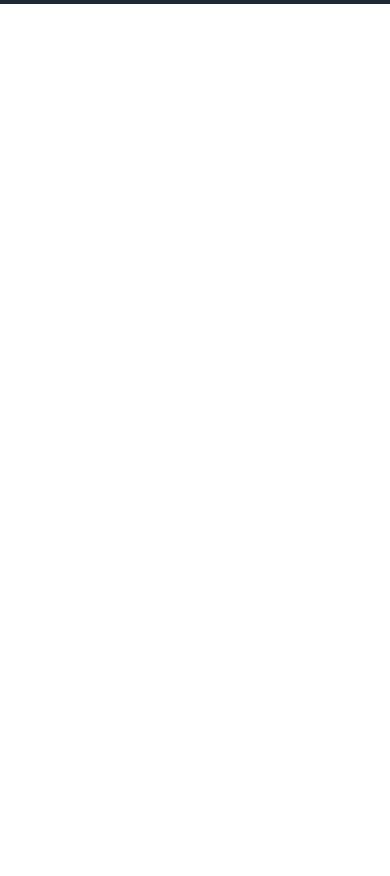
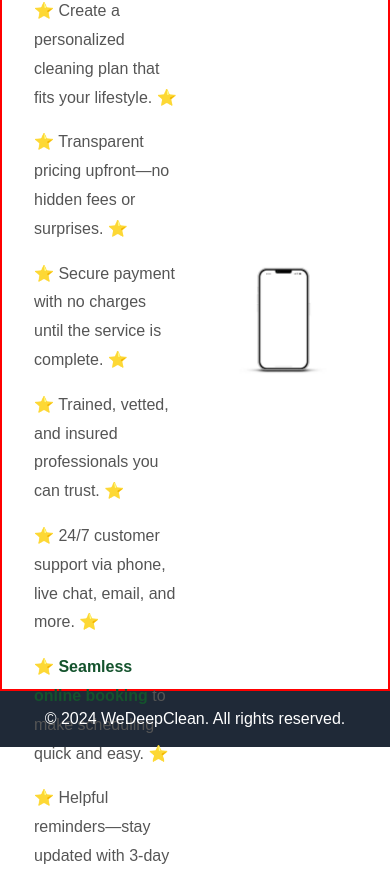
Before and after one commit to meet32001/WeDeepClean, a Next.js app: page / in a window 390 px wide. Shown: the part 3274-4150 px from the top of the page. Before the commit the page ends 3278 px from the top, so only its background shows below. Built offline with nearby package versions, Linux system fonts and the light colour scheme.

Commit message:
MobileSection Done

```diff
--- /dev/null
+++ b/src/app/Components/MobileDisplaySection/MobileDisplay.module.css
@@ -0,0 +1,76 @@
+/* Section */
+.section {
+    border: 2px solid red;
+    height: 88vh;
+    display: flex;
+    justify-content: center;
+    align-items: center;
+    padding: 4rem 2rem;
+    background-color: white; /* Light background for contrast */
+  }
+
+  /* Container */
+  .container {
+    display: flex;
+    flex-wrap: wrap; /* Ensure responsive layout */
+    align-items: center;
+    max-width: 1200px;
+    width: 100%;
+    gap: 2rem; /* Space between text and image */
+  }
+
+  /* Text Container */
+  .textContainer {
+    flex: 1;
+    max-width: 600px;
+  }
+
+  .highlightText {
+    color: #14532d;
+    font-size: 1.2rem;
+    font-weight: bold;
+    margin-bottom: 1rem;
+  }
+
+  .title {
+    font-size: 2rem;
+    font-weight: bold;
+    color: #000;
+    margin-bottom: 1.5rem;
+  }
+
+  .benefitsList {
+    list-style: none;
+    padding: 0;
+    font-size: 1rem;
+    line-height: 1.8;
+  }
+
+  .benefitsList li {
+    margin-bottom: 1rem;
+    color: #555;
+  }
+
+  .highlight {
+    color: #14532d;
+    font-weight: bold;
+  }
+
+  /* Image Container */
+  .imageContainer {
+    /* border: 2px solid blue; */
+    height: 88vh;
+    flex: 1;
+    display: flex;
+    justify-content: center;
+    align-items: center;
+    overflow: hidden;
+    height: 100%; /* Adjust container height */
+  }
+
+  .image {
+    width: 100%;
+    max-width: 1000px; /* Increase the maximum size */
+    object-fit: contain;
+    transition: transform 0.3s ease;
+  }
--- /dev/null
+++ b/src/app/Components/MobileDisplaySection/MobileDisplaySection.tsx
@@ -0,0 +1,47 @@
+"use client";
+
+import React from "react";
+import styles from "./MobileDisplay.module.css";
+
+const CleaningServiceSection: React.FC = () => {
+  return (
+    <section className={styles.section}>
+      <div className={styles.container}>
+        {/* Left Side: Text */}
+        <div className={styles.textContainer}>
+          <p className={styles.highlightText}>Experience Hassle-Free Cleaning Services</p>
+          <h1 className={styles.title}>
+            Book Your Cleaning Service in less than 1 minute!
+          </h1>
+          <ul className={styles.benefitsList}>
+            <li>⭐ Create a personalized cleaning plan that fits your lifestyle. ⭐</li>
+            <li>⭐ Transparent pricing upfront—no hidden fees or surprises. ⭐</li>
+            <li>⭐ Secure payment with no charges until the service is complete. ⭐</li>
+            <li>⭐ Trained, vetted, and insured professionals you can trust. ⭐</li>
+            <li>
+              ⭐ 24/7 customer support via phone, live chat, email, and more. ⭐
+            </li>
+            <li>
+              ⭐ <span className={styles.highlight}>Seamless online booking</span> to make scheduling quick and easy. ⭐
+            </li>
+            <li>⭐ Helpful reminders—stay updated with 3-day and 1-day appointment alerts. ⭐</li>
+            <li>
+              ⭐ <span className={styles.highlight}>Satisfaction guaranteed</span>—we clean until you're completely happy. ⭐
+            </li>
+          </ul>
+        </div>
+
+        {/* Right Side: Image */}
+        <div className={styles.imageContainer}>
+          <img
+            src="/picturesofwebsite/mobile.jpg"
+            alt="Phone Mockup"
+            className={styles.image}
+          />
+        </div>
+      </div>
+    </section>
+  );
+};
+
+export default CleaningServiceSection;
--- a/src/app/Components/SliderSection/SliderSection.module.css
+++ b/src/app/Components/SliderSection/SliderSection.module.css
@@ -50,6 +50,7 @@
 
 /* Content Container */
 .contentContainer {
+  /* border: 0.1rem solid black; */
   background: rgba(255, 255, 255, 0.8);
   padding: 2rem;
   border-radius: 2rem;
--- a/src/app/pages/HomePage.tsx
+++ b/src/app/pages/HomePage.tsx
@@ -5,6 +5,7 @@ import OurStory from "../Components/OurStorySection/OurStory";
 import WhyUsSlider from '../Components/WhyUsSection/WhyUsSection';
 import RecurringCleaning from '../Components/RecurringCleaning/RecurringCleaning';
 import Slider from '../Components/SliderSection/SliderSection';
+import CleaningServiceSection from '../Components/MobileDisplaySection/MobileDisplaySection';
 
 export default function Home() {
     return (
@@ -15,6 +16,7 @@ export default function Home() {
             <WhyUsSlider />
             <RecurringCleaning />
             <Slider />
+            <CleaningServiceSection />
             <Footer />
         </div>
     );
```
Also changed, not shown: public/picturesofwebsite/book_cleaning_service.png (renamed from public/picturesofwebsite/book cleaning service.png), public/picturesofwebsite/mobile.jpg (added).
